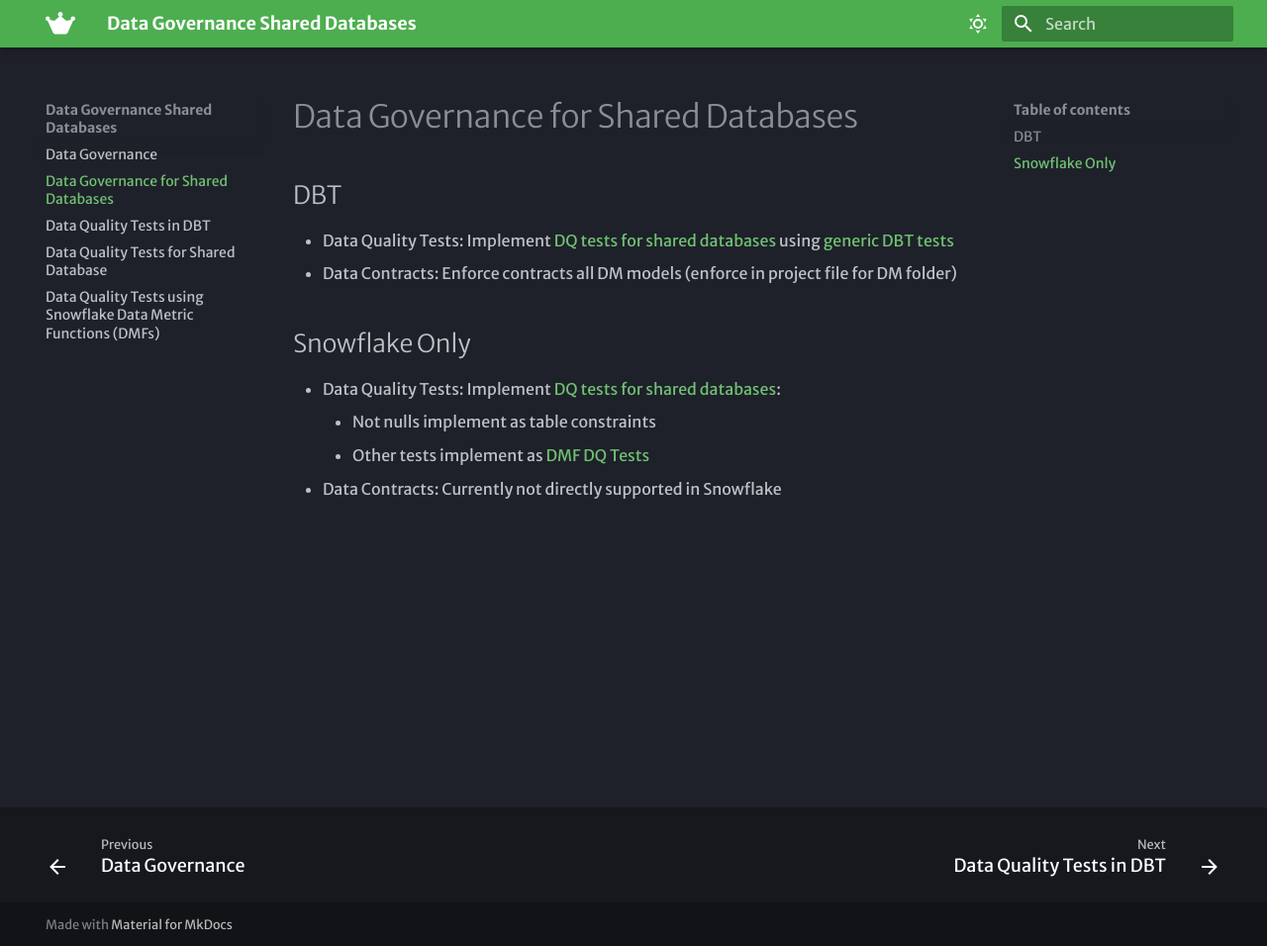
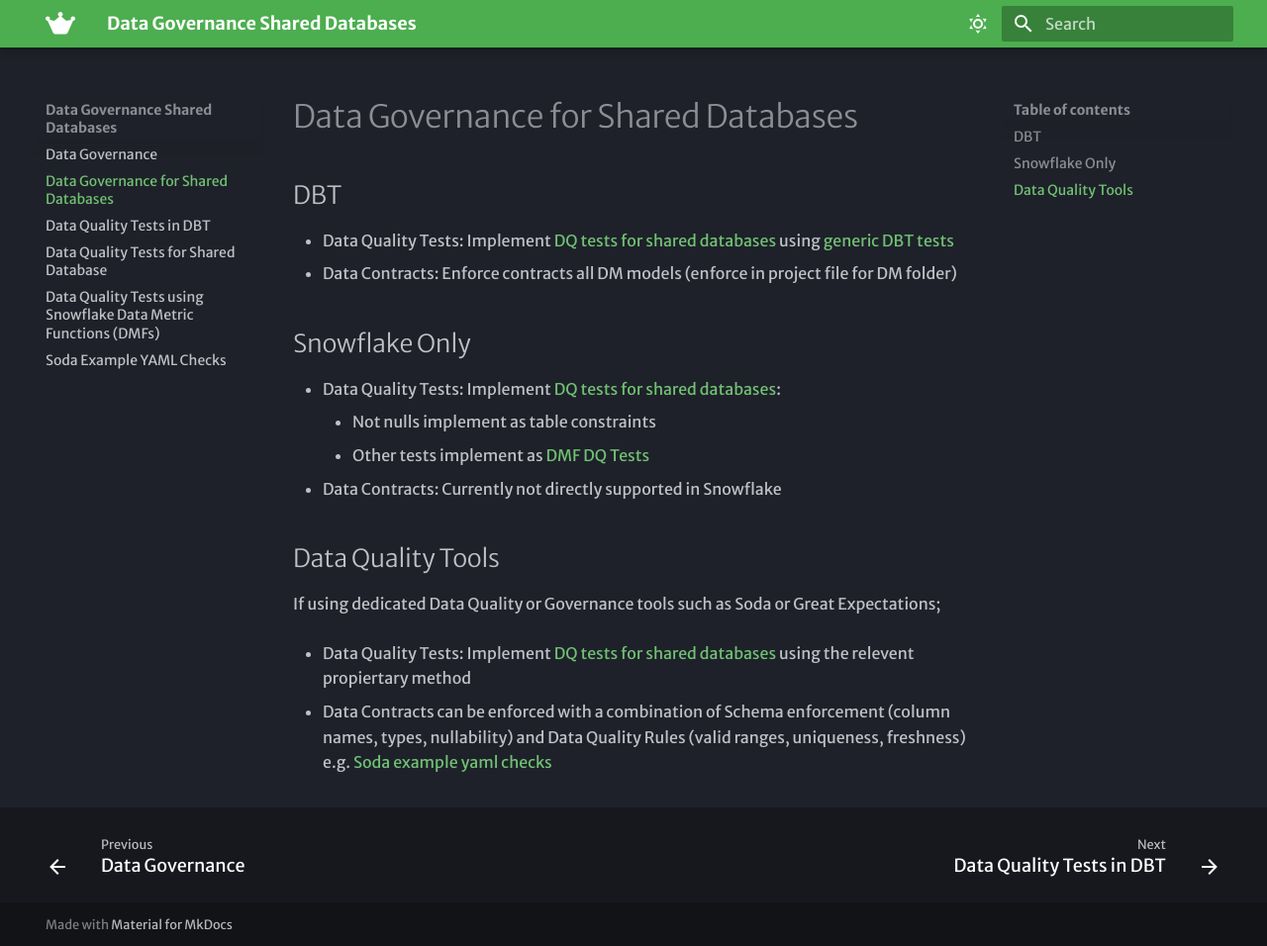
Before and after one commit to svc-bi-concepts/mkdocs-data-quality, an MkDocs documentation site: the page built from docs/data-governance-shared-databases.md, in a window 1280 px wide and 956 px high. Shown: the whole window at 99% size. Built offline with MkDocs 1.6.1 and Material for MkDocs 9.7.7, drawn with Linux system fonts in a browser that asks for light colours; some web fonts are replaced.

Commit message:
added info DQ tools

```diff
--- a/docs/data-governance-shared-databases.md
+++ b/docs/data-governance-shared-databases.md
@@ -9,3 +9,10 @@
     - Not nulls implement as table constraints
     - Other tests implement as [DMF DQ Tests](data-quality-tests-snowflake-only.md)
 - Data Contracts: Currently not directly supported in Snowflake
+
+## Data Quality Tools
+If using dedicated  Data Quality or Governance tools such as Soda or Great Expectations;
+
+- Data Quality Tests: Implement  [DQ tests for shared databases](data-quality-tests-shared-databases.md) using the relevent propiertary method
+
+- Data Contracts can be enforced with a combination of Schema enforcement (column names, types, nullability) and Data Quality Rules (valid ranges, uniqueness, freshness) e.g. [Soda example yaml checks](soda-example-yaml.md)
```
Also changed, not shown: docs/soda-example-yaml.md (added, +21 -0 lines).
